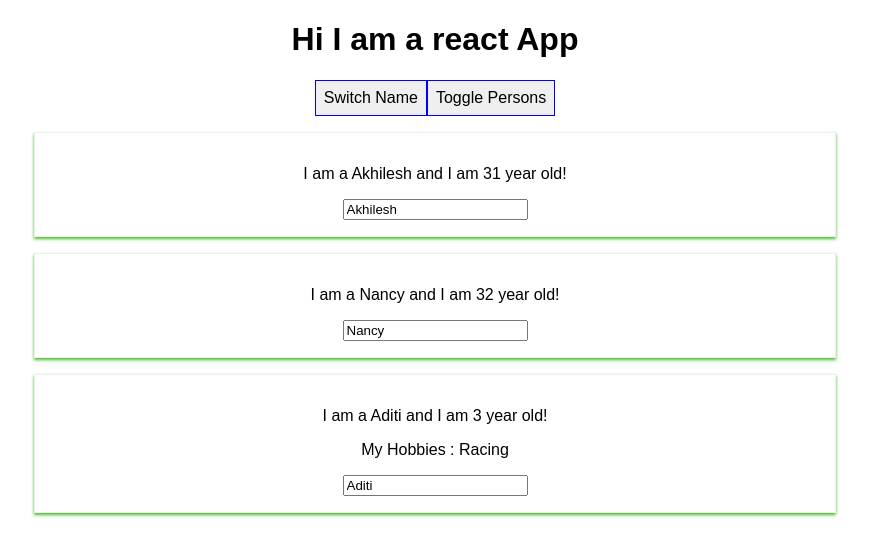
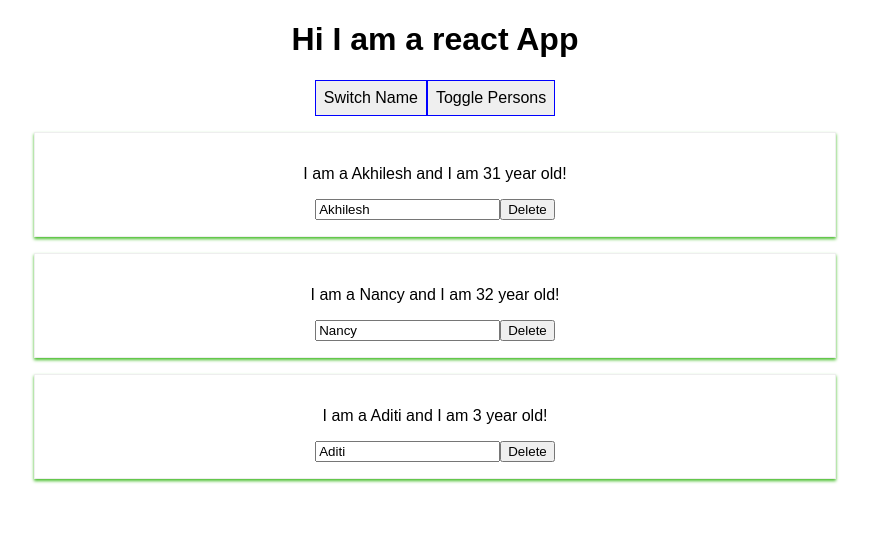
Before and after one commit to akhi0gupta007/sts-workspace, a React (Create React App) app in the folder react-complete-guide/: page / in a window 1280 px wide. Both pictures are taken after a click on the button "Toggle Persons". Shown: the top 556 px of the page, without its empty margins (205-1074 px from the left). Built offline with nearby package versions, Linux system fonts and the light colour scheme.

Commit message:
in progress

```diff
--- a/react-complete-guide/src/App.js
+++ b/react-complete-guide/src/App.js
@@ -6,9 +6,9 @@ class App extends Component {
 
   state = {
     persons: [
-      { name: 'Akhilesh', age: 31 },
-      { name: 'Nancy', age: 32 },
-      { name: 'Aditi', age: 3 }
+      {id: 'as1', name: 'Akhilesh', age: 31 },
+      {id: 'as2', name: 'Nancy', age: 32 },
+      {id: 'as3', name: 'Aditi', age: 3 }
     ],
     otherStatus: 'Guten morgen',
     showPersons: false
@@ -19,23 +19,35 @@ class App extends Component {
     //DON'T DO THIS this.state.persons[0].name = 'Akhilesh Kumar Gupta';
     this.setState({
       persons: [
-        { name: newName, age: 31 },
-        { name: 'Nancy', age: 32 },
-        { name: 'Aditi', age: 3 }
+        {id: 'as1', name: newName, age: 31 },
+        {id: 'as2', name: 'Nancy', age: 32 },
+        {id: 'as3', name: 'Aditi', age: 3 }
       ]
     })
   }
 
-  nameChangeHandler = (event) => {
-    console.log('Was clicked' + this.state.persons);
+  deletePersonHandler = (index) => {
+    //const persons = this.state.persons.slice(); //slice is copying
+    const persons = [...this.state.persons]; //spread operator, does the copying
+    persons.splice(index, 1);
+    this.setState({ persons: persons });
+  }
+
+  nameChangeHandler = (event, id) => {
+    const personIndex = this.state.persons.findIndex(
+      p => {
+        return p.id === id;
+      }
+    );
+    const person = {
+    ...this.state.persons[personIndex]
+    };
+    //const altertNative = Object.assign({},this.state.persons[personIndex]); //does the same thing, i.e copy the object
     //DON'T DO THIS this.state.persons[0].name = 'Akhilesh Kumar Gupta';
-    this.setState({
-      persons: [
-        { name: 'Max', age: 31 },
-        { name: event.target.value, age: 32 },
-        { name: 'Aditi', age: 3 }
-      ]
-    })
+    person.name = event.target.value;
+    const persons = [...this.state.persons];
+    persons[personIndex] = person;
+    this.setState({persons:persons});
   }
 
   togglePersonsHandler = () => {
@@ -55,20 +67,19 @@ class App extends Component {
       cursor: 'pointer'
     };
 
-    let person = null;
+    let persons = null;
 
-    if(this.state.showPersons){
-      person = (
+    if (this.state.showPersons) {
+      persons = (
         <div>
-          <Person name={this.state.persons[0].name} age={this.state.persons[0].age}> </Person>
-          <Person
-            click={this.switchMatchHandler.bind(this, 'Vicky')}
-            name={this.state.persons[1].name}
-            age={this.state.persons[1].age}
-            changed={this.nameChangeHandler}>
-          </Person>
-          <Person name={this.state.persons[2].name} age={this.state.persons[2].age}>  My Hobbies : Racing
-        </Person>
+          {this.state.persons.map((person, index) => {
+            return <Person
+              click={() => this.deletePersonHandler(index)}
+              name={person.name}
+              age={person.age}
+              key={person.id}
+              changed = {(event) => this.nameChangeHandler(event,person.id) }/>
+          })}
         </div>
       )
     }
@@ -83,7 +94,7 @@ class App extends Component {
         <button
           style={style}
           onClick={() => this.togglePersonsHandler()}>Toggle Persons</button>
-          {person}
+        {persons}
       </div>
     );
   }
--- a/react-complete-guide/src/Person/Person.js
+++ b/react-complete-guide/src/Person/Person.js
@@ -3,10 +3,11 @@ import './Person.css';
 
 const person = (props) => {
     return (
-        <div className="Person">
-            <p onClick={props.click}>I am a {props.name} and I am {props.age} year old!</p>
+        <div className="Person" >
+            <p>I am a {props.name} and I am {props.age} year old!</p>
             <p>{props.children}</p>
-            <input type="text" onChange={props.changed} value={props.name} />
+            <input type="text" onChange={props.changed} defaultValue ={props.name} />
+            <button onClick={props.click}>Delete</button>
         </div>
     )
 };
```
